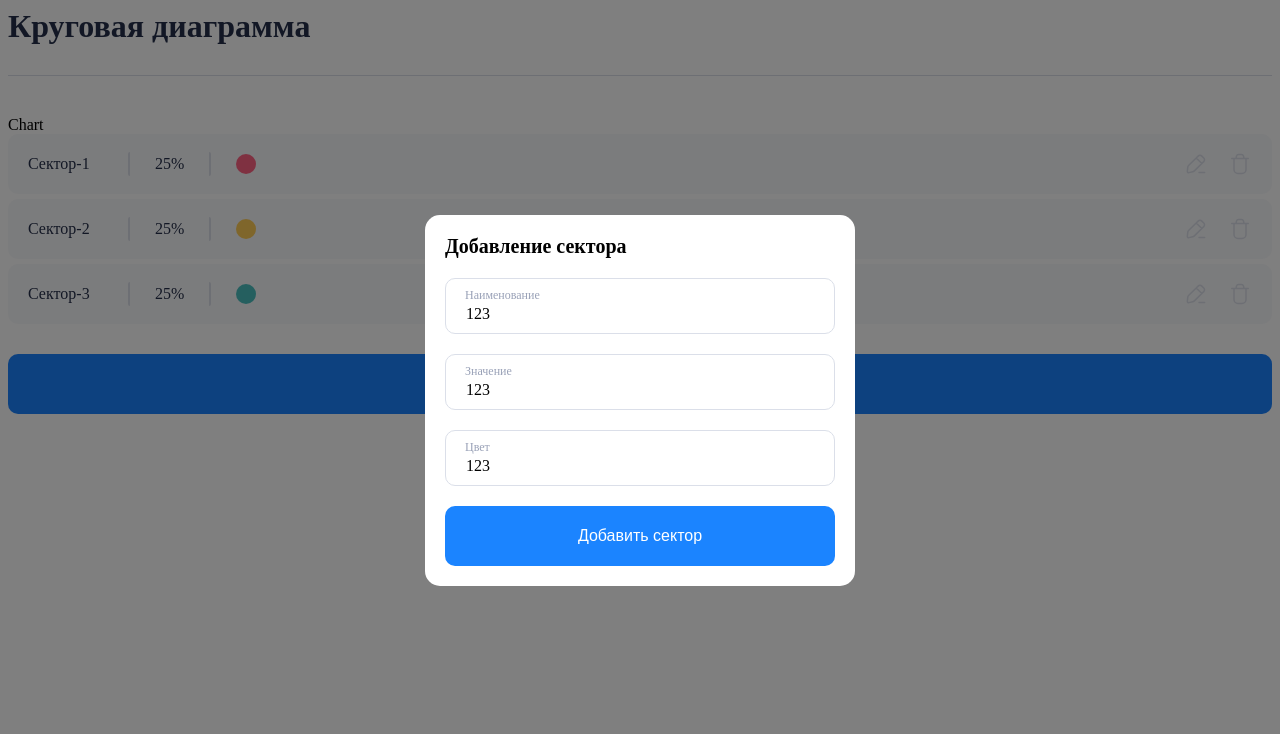
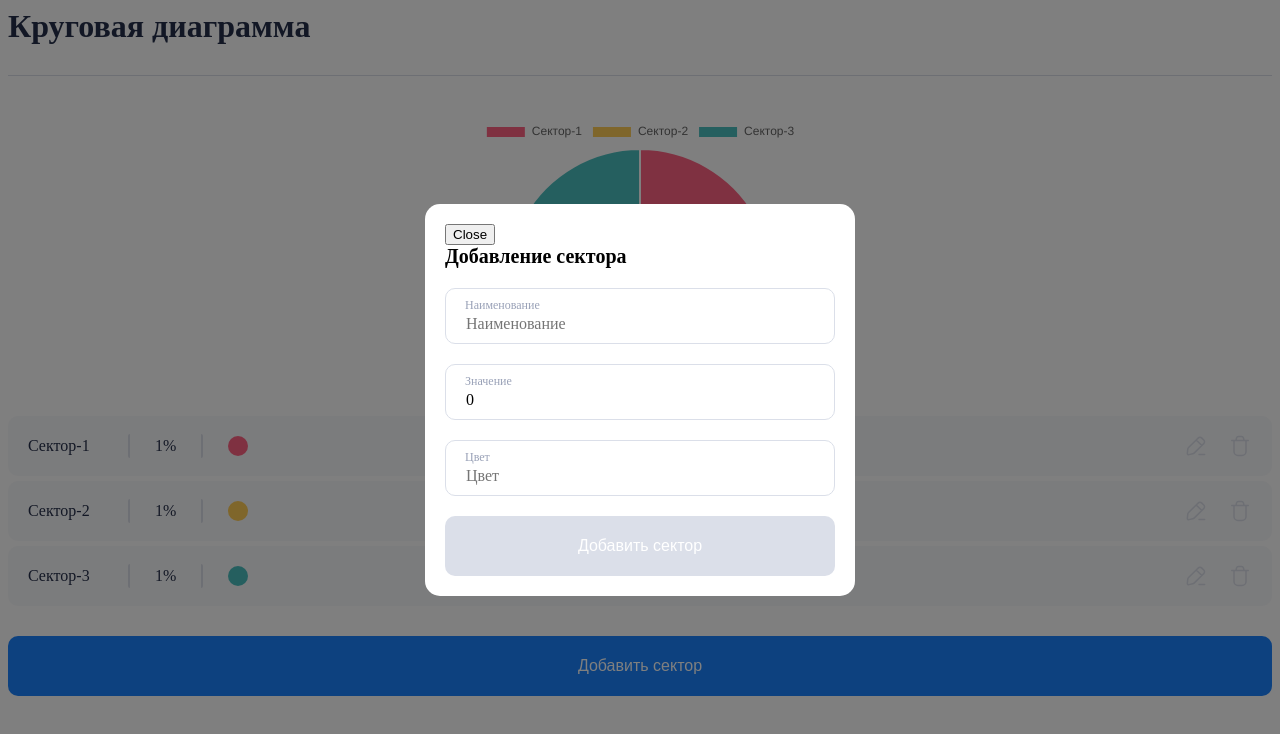
Before and after one commit to lisabazdyreva/test-task-progress, a Nuxt app: page /chart in a window 1280 px wide. Both pictures are taken after a click on the button "Добавить сектор". Shown: the top 734 px of the page. Built offline with nearby package versions, Linux system fonts and the light colour scheme.

Commit message:
added functionality to edit and remove new segments

```diff
--- a/assets/css/styles.css
+++ b/assets/css/styles.css
@@ -1,13 +1,14 @@
 :root {
   --text-color: #252f4a;
   --text-color-inverse: #ffffff;
-  --text-gray: #99A1B7;
+  --text-gray: #99a1b7;
 
   --accent-gray: #dbdfe9;
   --accent-gray-hover: #b7bac2;
   --accent-blue: #1b84ff;
   --accent-blue-hover: #145fb7;
   --accent-gray-transparent: #dbdfe933;
+  --accent-red: #ce144b;
 
   --light-bg: #ffffff;
   --dark-trasparent-bg: #00000080;
--- a/components/chart/ChartForm.vue
+++ b/components/chart/ChartForm.vue
@@ -1,26 +1,100 @@
 <script setup lang="ts">
 import UInput from "~/components/uikit/UInput.vue";
-import UButton from '~/components/uikit/UButton.vue';
+import UButton from "~/components/uikit/UButton.vue";
+
+import type { ISegment } from "~/types/chart";
+
+const props = defineProps<{
+  data: ISegment;
+  isEditMode: boolean;
+}>();
+
+const emits = defineEmits<{
+  (e: "submit", data: ISegment): void;
+}>();
+
+const title = ref<string>(props.data.title);
+const color = ref<string>(props.data.color);
+const percent = ref<string>(props.data.percent.toString());
+const errorMessage = ref<string | null>(null);
+
+const checkIsTitleValid = (value: string) => {
+  if (value?.length >= 1) {
+    return true;
+  }
+
+  errorMessage.value = "Введите наименование сегмента";
+  return false;
+};
+
+const checkIsPercentValid = (value: string) => {
+  if (Number(value) > 0 && Number(value) <= 100) {
+    return true;
+  }
+
+  errorMessage.value = "Введите значение в процентах";
+  return false;
+};
+
+const checkIsColorValid = (value: string) => {
+  if (value?.length >= 1) {
+    return true;
+  }
+
+  errorMessage.value = "Введите цвет";
+  return false;
+};
 
 const handleChartFormSubmit = () => {
-  // todo lisa
+  errorMessage.value = null;
+
+  if (!checkIsTitleValid(title.value)) {
+    return;
+  }
+
+  if (!checkIsPercentValid(percent.value)) {
+    return;
+  }
+
+  if (!checkIsColorValid(color.value)) {
+    return;
+  }
+
+  emits("submit", {
+    title: title.value,
+    color: color.value,
+    percent: percent.value,
+    id: props.data.id,
+  });
+};
+
+const show = () => {
+  console.log("title", title.value);
+  console.log("color", color.value);
+  console.log("percent", Number(percent.value));
 };
 </script>
 
 <template>
   <form class="chart-form" @submit.prevent="handleChartFormSubmit">
-    <h3 class="chart-form__title">Добавление сектора</h3>
+    <div class="chart-form__header">
+      <h3 class="chart-form__title">Добавление сектора</h3>
+      <p class="chart-form__error-caption">
+        {{ errorMessage }}
+      </p>
+    </div>
 
     <UInput
       class="chart-form__input"
-      model-value="123"
+      v-model="title"
       placeholder="Наименование"
       label="Наименование"
       type="text"
     />
+
     <UInput
       class="chart-form__input"
-      model-value="70"
+      v-model="percent"
       label="Значение"
       placeholder="Значение"
       type="number"
@@ -28,15 +102,16 @@ const handleChartFormSubmit = () => {
 
     <UInput
       class="chart-form__input"
-      model-value="70"
+      v-model="color"
       label="Цвет"
       placeholder="Цвет"
-      type="number"
+      type="text"
     />
 
-    <UButton type="submit">
-      Добавить сектор
+    <UButton :disabled="!title || !color || !percent" type="submit">
+      {{ isEditMode ? "Cохранить изменения" : "Добавить сектор" }}
     </UButton>
+    <!--    <button type="button" @click="show">Show</button> todo lisa remove-->
   </form>
 </template>
 
@@ -47,10 +122,20 @@ const handleChartFormSubmit = () => {
   /*width: 100%; max-*/
   width: 390px;
 
+  .chart-form__header {
+    position: relative;
+  }
 
   .chart-form__title {
     font-size: var(--size-20);
     margin: 0 0 20px 0;
+  }
+
+  .chart-form__error-caption {
+    position: absolute;
+    bottom: -10px;
+    font-size: var(--size-12);
+    color: var(--accent-red);
   }
 
   .chart-form__input {
--- a/components/chart/SegmentItem.vue
+++ b/components/chart/SegmentItem.vue
@@ -1,18 +1,22 @@
 <script setup lang="ts">
-import EditIcon from '~/components/icons/EditIcon.vue';
-import RemoveIcon from '~/components/icons/RemoveIcon.vue';
+import EditIcon from "~/components/icons/EditIcon.vue";
+import RemoveIcon from "~/components/icons/RemoveIcon.vue";
+
+import type { ISegment } from "~/types/chart";
 
 defineProps<{
-  data: {
-    title: string;
-    percent: number;
-    color: string;
-  };
+  data: ISegment;
+}>();
+
+defineEmits<{
+  (e: "remove"): void;
+  (e: "edit"): void;
 }>();
 </script>
 
 <template>
   <div class="chart-segment-item">
+    <!--    todo lisa сделать фиксированную ширину для процента-->
     <div class="chart-segment-item__info info">
       <div class="info__title">{{ data.title }}</div>
       <div class="info__percent">{{ data.percent }}%</div>
@@ -20,10 +24,14 @@ defineProps<{
     </div>
 
     <div class="chart-segment-item__actions actions">
-      <button class="actions__edit-button" type="button">
+      <button class="actions__edit-button" type="button" @click="$emit('edit')">
         <EditIcon class="actions__edit-icon" />
       </button>
-      <button class="actions__remove-button" type="button">
+      <button
+        class="actions__remove-button"
+        type="button"
+        @click="$emit('remove')"
+      >
         <RemoveIcon class="actions__remove-icon" />
       </button>
     </div>
--- a/components/chart/SegmentList.vue
+++ b/components/chart/SegmentList.vue
@@ -1,19 +1,26 @@
 <script setup lang="ts">
 import SegmentItem from "~/components/chart/SegmentItem.vue";
 
+import type { ISegment } from "~/types/chart";
+
 defineProps<{
-  data: {
-    title: string;
-    percent: number;
-    color: string;
-  };
+  data: Array<ISegment>;
+}>();
+
+defineEmits<{
+  (e: "remove-segment", id: number): void;
+  (e: "edit-segment", id: number): void;
 }>();
 </script>
 
 <template>
   <ul class="chart-segment-list">
     <li v-for="segment in data" class="chart-segment-list__item">
-      <SegmentItem :data="segment" />
+      <SegmentItem
+        :data="segment"
+        @remove="$emit('remove-segment', segment.id)"
+        @edit="$emit('edit-segment', segment.id)"
+      />
     </li>
   </ul>
 </template>
--- a/components/common/ModalWrapper.vue
+++ b/components/common/ModalWrapper.vue
@@ -1,13 +1,28 @@
 <script setup lang="ts">
-defineEmits<{
+const emits = defineEmits<{
   (e: "close"): void;
 }>();
+
+const handleEscKeydown = (evt: KeyboardEvent) => {
+  if (evt.key === "Escape") {
+    emits('close');
+  }
+};
+
+onMounted(() => {
+  document.addEventListener("keydown", handleEscKeydown);
+});
+
+onUnmounted(() => {
+  document.removeEventListener("keydown", handleEscKeydown);
+});
 </script>
 
 <template>
   <div class="common-modal-wrapper">
+    <div class="common-modal-wrapper__bg" @click="() => $emit('close')"/>
     <div class="common-modal-wrapper__inner-wrapper">
-      <!--      <button type="button" @click="$emit('close')">Close</button>-->
+      <button type="button" @click="$emit('close')">Close</button>
       <slot />
     </div>
   </div>
@@ -23,12 +38,21 @@ defineEmits<{
   bottom: 0;
   right: 0;
   left: 0;
-  background-color: var(--dark-trasparent-bg);
+
+  .common-modal-wrapper__bg {
+    position: absolute;
+    top: 0;
+    bottom: 0;
+    right: 0;
+    left: 0;
+    background-color: var(--dark-trasparent-bg);
+  }
 
   .common-modal-wrapper__inner-wrapper {
     border-radius: 15px;
     background-color: var(--light-bg);
     padding: 20px;
+    z-index: 2;
   }
 }
 </style>
--- a/components/uikit/UButton.vue
+++ b/components/uikit/UButton.vue
@@ -2,15 +2,17 @@
 withDefaults(
   defineProps<{
     type?: "button" | "submit";
+    disabled?: boolean;
   }>(),
   {
     type: "button",
+    disabled: false,
   },
 );
 </script>
 
 <template>
-  <button class="u-button" :type="type">
+  <button class="u-button" :type="type" :disabled="disabled">
     <slot />
   </button>
 </template>
@@ -31,5 +33,10 @@ withDefaults(
   &:hover {
     background-color: var(--accent-blue-hover);
   }
+
+  &:disabled {
+    cursor: not-allowed;
+    background-color: var(--accent-gray);
+  }
 }
 </style>
--- a/components/uikit/UInput.vue
+++ b/components/uikit/UInput.vue
@@ -1,19 +1,31 @@
 <script setup lang="ts">
 withDefaults(
   defineProps<{
-    label: string;
+    label?: string;
     placeholder?: string;
     modelValue: string;
     type?: "number" | "text" | "password";
+    max?: number;
+    min?: number;
   }>(),
   {},
 );
+
+defineEmits<{
+  (e: "update:model-value", value: string): void;
+}>();
 </script>
 
 <template>
   <label class="u-input">
     <span class="u-input__placeholder">{{ label }}</span>
-    <input class="u-input__input" :placeholder="placeholder" :type="type" name="name" value="123" />
+    <input
+      class="u-input__input"
+      :placeholder="placeholder"
+      :type="type"
+      :value="modelValue"
+      @input="$emit('update:model-value', $event.target.value)"
+    />
   </label>
 </template>
 
@@ -25,7 +37,7 @@ withDefaults(
 
   .u-input__placeholder {
     font-size: var(--size-12);
-    color: var( --text-gray);
+    color: var(--text-gray);
     position: absolute;
     left: 20px;
     top: 10px;
--- a/pages/chart.vue
+++ b/pages/chart.vue
@@ -3,34 +3,81 @@ import PieChart from "~/components/chart/PieChart.vue";
 import ModalWrapper from "~/components/common/ModalWrapper.vue";
 import ChartForm from "~/components/chart/ChartForm.vue";
 import SegmentList from "~/components/chart/SegmentList.vue";
-import UButton from '~/components/uikit/UButton.vue';
+import UButton from "~/components/uikit/UButton.vue";
 
+import type { ISegment } from "~/types/chart";
+
+const editableSegment = ref<ISegment | null>(null);
 const isShowChartModal = ref(false);
+const isEditMode = ref(false);
 
-const segments = [
+const segments = ref<Array<ISegment>>([
   {
+    id: 1,
     title: "Сектор-1",
-    percent: 25,
+    percent: 1,
     color: "#FF6384",
   },
   {
+    id: 2,
     title: "Сектор-2",
-    percent: 25,
+    percent: 1,
     color: "#FFCD56",
   },
   {
+    id: 3,
     title: "Сектор-3",
-    percent: 25,
+    percent: 1,
     color: "#4BC0C0",
   },
-];
+]);
 
 const handleAddSegmentButtonClick = () => {
   isShowChartModal.value = true;
+  isEditMode.value = false;
+
+  editableSegment.value = {
+    id: segments.value?.length + 1 ?? 0,
+    title: "",
+    color: "",
+    percent: 0,
+  };
 };
 
 const handleCloseModalButtonClick = () => {
   isShowChartModal.value = false;
+  editableSegment.value = null;
+};
+
+const handleAddSegmentSubmit = (data: ISegment) => {
+  if (isEditMode.value) {
+    const index = segments.value.findIndex(({ id }) => data.id === id);
+
+    if (index < 0) {
+      return;
+    }
+
+
+    segments.value = [
+      ...segments.value.slice(0, index),
+      data,
+      ...segments.value.slice(index + 1),
+    ];
+  } else {
+    segments.value = [...segments.value, data];
+  }
+
+  isShowChartModal.value = false;
+};
+
+const removeSegment = (removedId: number) => {
+  segments.value = segments.value.filter(({ id }) => id !== removedId);
+};
+
+const editSegment = (editId: number) => {
+  isShowChartModal.value = true;
+  isEditMode.value = true;
+  editableSegment.value = segments.value.find(({ id }) => id === editId);
 };
 </script>
 
@@ -40,19 +87,34 @@ const handleCloseModalButtonClick = () => {
 
     <div class="chart-page__chart-content chart-content">
       <div class="chart-content__settings settings">
-        <SegmentList class="settings__list" :data="segments" />
+        <p class="settings__caption" v-if="!segments?.length">
+          Нет данных для построения графика. Добавьте сектор
+        </p>
+        <SegmentList
+          v-else
+          class="settings__list"
+          :data="segments"
+          @remove-segment="removeSegment"
+          @edit-segment="editSegment"
+        />
         <UButton type="button" @click="handleAddSegmentButtonClick">
           Добавить сектор
         </UButton>
       </div>
-      <div class="chart-content__pie-chart">Chart</div>
+      <div class="chart-content__pie-chart">
+        <PieChart :data="segments" />
+      </div>
     </div>
     <ModalWrapper
       v-if="isShowChartModal"
       class="chart-page__modal"
       @close="handleCloseModalButtonClick"
     >
-      <ChartForm />
+      <ChartForm
+        :is-edit-mode="isEditMode"
+        :data="editableSegment"
+        @submit="handleAddSegmentSubmit"
+      />
     </ModalWrapper>
   </div>
 </template>
@@ -62,7 +124,7 @@ const handleCloseModalButtonClick = () => {
   .chart-page__title {
     font-size: var(--size-32);
     color: var(--text-color);
-    border-bottom: 1px solid #dbdfe9;
+    border-bottom: 1px solid var(--accent-gray);
     margin: 0 0 40px 0;
     padding-bottom: 30px;
   }
--- /dev/null
+++ b/types/chart/index.ts
@@ -0,0 +1,6 @@
+export interface ISegment {
+  id: number;
+  title: string;
+  color: string;
+  percent: number;
+}
```
Also changed, not shown: components/icons/EditIcon.vue (+13 -2 lines), components/icons/RemoveIcon.vue (+13 -2 lines).
